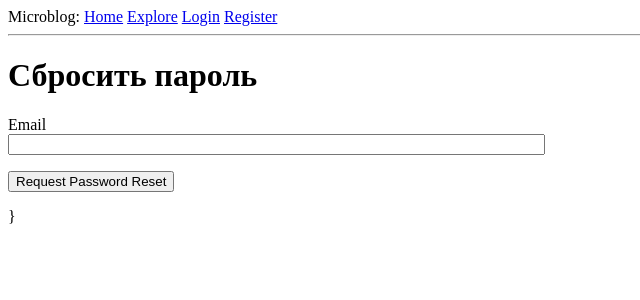
After one commit to rreboot/microblog, a Flask app: page /reset_password_request in a window 1280 px wide. The commit adds this page. Shown: the top 300 px of the page, without its empty margins (0-640 px from the left). Run offline with Flask 2, Linux system fonts and the light colour scheme; parts of the project's set-up code (start-up, migrations or seed data) failed here and were passed over.

Commit message:
email reset begin

```diff
--- a/app/__init__.py
+++ b/app/__init__.py
@@ -6,6 +6,7 @@ from flask_login import LoginManager
 import logging
 from logging.handlers import SMTPHandler, RotatingFileHandler
 import os
+from flask_mail import Mail
 
 app = Flask(__name__)
 app.config.from_object(Config)
@@ -13,6 +14,7 @@ db = SQLAlchemy(app)
 migrate = Migrate(app, db)
 login = LoginManager(app)
 login.login_view = 'login'
+mail = Mail(app)
 
 if not app.debug:
     # email handler
--- a/app/forms.py
+++ b/app/forms.py
@@ -47,3 +47,7 @@ class PostForm(FlaskForm):
     post = TextAreaField('Say something', validators=[
         DataRequired(), Length(min=1, max=140)])
     submit = SubmitField('Submit')
+
+class ResetPasswordRequestForm(FlaskForm):
+    email = StringField('Email', validators=[DataRequired(), Email()])
+    submit = SubmitField('Request Password Reset')
--- a/app/routes.py
+++ b/app/routes.py
@@ -1,11 +1,12 @@
 # -*- coding: utf-8 -*-
 from flask import render_template, flash, redirect, request, url_for
 from app import app, db
-from app.forms import LoginForm, RegistrationForm, EditProfileForm, PostForm
+from app.forms import LoginForm, RegistrationForm, EditProfileForm, PostForm, ResetPasswordRequestForm
 from flask_login import current_user, login_user, logout_user, login_required
 from app.models import User, Post
 from werkzeug.urls import url_parse
 from datetime import datetime
+from app.email import send_password_reset_email
 
 
 @app.before_request
@@ -29,7 +30,12 @@ def index():
     page = request.args.get('page', 1, type=int)
     posts = current_user.followed_posts().paginate(
         page, app.config['POSTS_PER_PAGE'], False)
-    return render_template('index.html', title='Home Page', form=form, posts=posts.items)
+    next_url = url_for('index', page=posts.next_num) \
+        if posts.has_next else None
+    prev_url = url_for('index', page=posts.prev_num) \
+        if posts.has_prev else None
+    return render_template('index.html', title='Home Page', form=form,
+        posts=posts.items, next_url=next_url, prev_url=prev_url)
 
 @app.route('/login', methods=['GET', 'POST'])
 def login():
@@ -71,11 +77,15 @@ def register():
 @login_required
 def user(username):
     user = User.query.filter_by(username = username).first_or_404()
-    posts = [
-        {'author': user, 'body': 'Test post #1'},
-        {'author': user, 'body': 'Test post #2'}
-    ]
-    return render_template('user.html', user=user, posts=posts)
+    page = request.args.get('page', 1, type=int)
+    posts = user.posts.order_by(Post.timestamp.desc()).paginate(
+        page, app.config['POSTS_PER_PAGE'], False)
+    next_url = url_for('user', username=user.username, page=posts.next_num) \
+        if posts.has_next else None
+    prev_url = url_for('user', username=user.username, page=posts.prev_num) \
+        if posts.has_prev else None
+    return render_template('user.html', user=user, posts=posts.items,
+                           next_url=next_url, prev_url=prev_url)
 
 @app.route('/edit_profile', methods=['GET', 'POST'])
 @login_required
@@ -128,4 +138,22 @@ def explore():
     page = request.args.get('page', 1, type=int)
     posts = Post.query.order_by(Post.timestamp.desc()).paginate(
         page, app.config['POSTS_PER_PAGE'], False)
-    return render_template('index.html', title='Explore', posts=posts.items)
+    next_url = url_for('index', page=posts.next_num) \
+        if posts.has_next else None
+    prev_url = url_for('index', page=posts.prev_num) \
+        if posts.has_prev else None
+    return render_template('index.html', title='Explore', posts=posts.items,
+                           next_url=next_url, prev_url=prev_url)
+
+@app.route('/reset_password_request', methods=['GET', 'POST'])
+def reset_password_request():
+    if current_user.is_authenticated:
+        return redirect(url_for('index'))
+    form = ResetPasswordRequestForm()
+    if form.validate_on_submit():
+        user = User.query.filter_by(email=form.email.data).first()
+        if user:
+            send_password_reset_email(user)
+        flash('Chek your email for the instructions to reset your password')
+        return redirect(url_for('login'))
+    return render_template('reset_password_request.html', title='Reset Password', form=form)
--- a/app/templates/index.html
+++ b/app/templates/index.html
@@ -18,4 +18,10 @@
 	{% for post in posts %}
     	{% include '_post.html' %}
 	{% endfor %}
+    {% if prev_url %}
+    <a href="{{ prev_url }}">Newer posts</a>
+    {% endif %}
+    {% if next_url %}
+    <a href="{{ next_url }}">Older posts</a>
+    {% endif %}
 {% endblock %}
--- a/app/templates/login.html
+++ b/app/templates/login.html
@@ -22,4 +22,8 @@
 		<p>{{ form.submit() }}</p>
 	</form>
 	<p>New User? <a href="{{ url_for('register') }}">Click to Register!</p>
+	<p>
+		Забыли пароль?
+		<a href="{{ url_for('reset_password_request') }}">Сбросить пароль</a>
+	</p>
 {% endblock %}
--- /dev/null
+++ b/app/templates/reset_password_request.html
@@ -0,0 +1,17 @@
+{% extends "base.html" %}
+
+{% block content %}
+    <h1>Сбросить пароль</h1>
+    <form action="" method="post">
+        {{ form.hidden_tag() }}
+        <p>
+            {{ form.email.label }}<br>
+            {{ form.email(size=64) }}<br>
+            {% for error in form.email.errors %}
+            <span style="color: red;">[{{ error }}]</span>
+            {% endfor %}
+        </p>
+        <p>{{ form.submit() }}</p>
+    </form>
+        }
+{% endblock %}
--- a/app/templates/user.html
+++ b/app/templates/user.html
@@ -23,4 +23,10 @@
     {% for post in posts %}
         {% include '_post.html' %}
     {% endfor %}
+    {% if pref_url %}
+    <a href="{{ prev_url }}">Newer posts</a>
+    {% endif %}
+    {% if next_url %}
+    <a href="{{ next_url }}">Older posts</a>
+    {% endif %}
 {% endblock %}
```
Also changed, not shown: app/email.py (added, +8 -0 lines), app.db.
